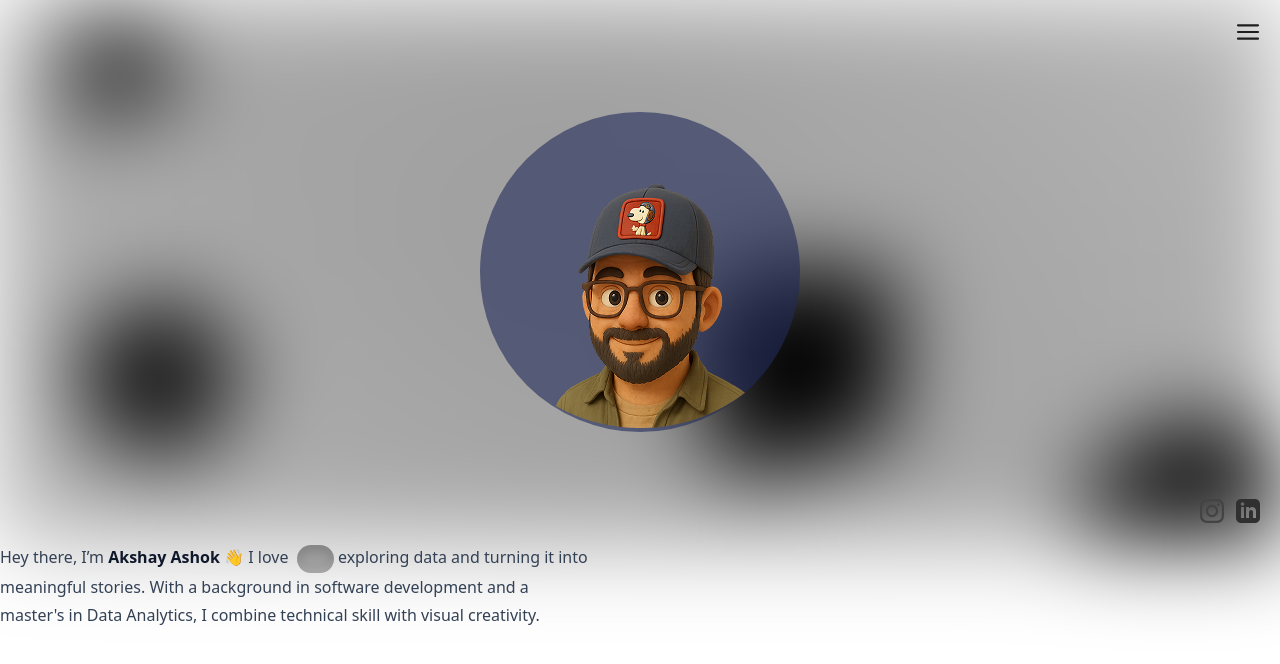
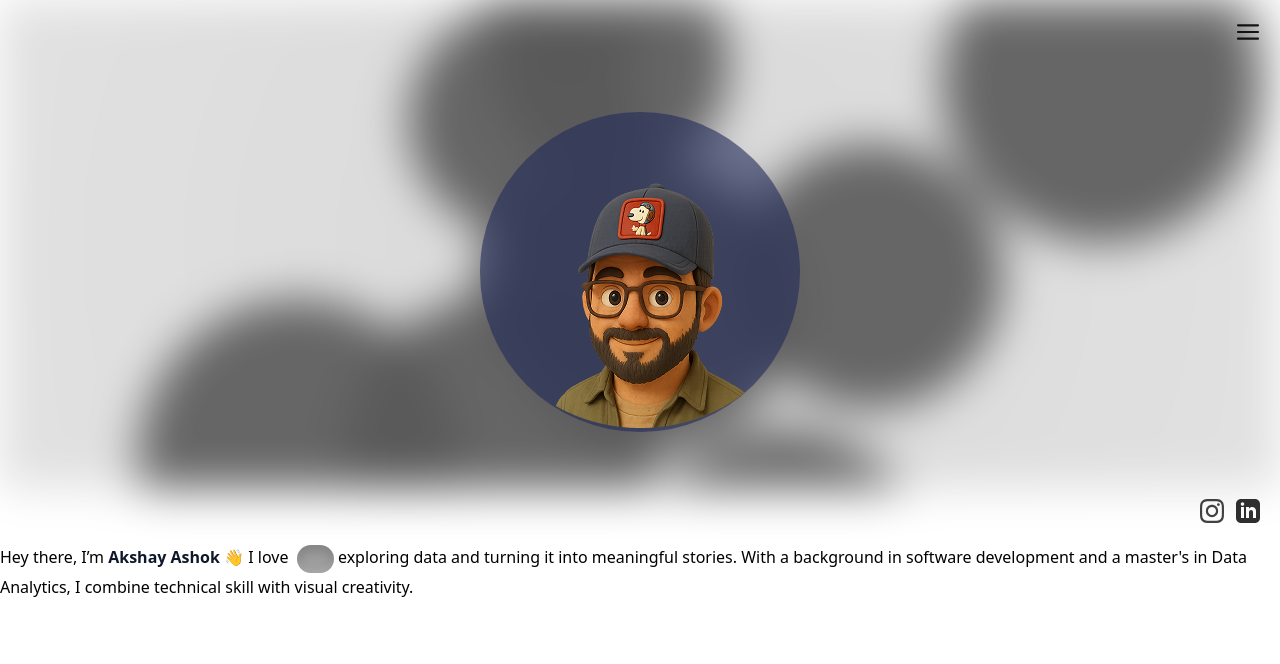
Before and after one commit to yoki1234/Portfolio_2025, a React (Vite) app: page / in a window 1280 px wide. Shown: the top 664 px of the page. Built offline with nearby package versions, Linux system fonts and the light colour scheme; grey boxes are pictures that could not be loaded.

Commit message:
fix(AnimatedBlureBackground): new component is being created called BlurAnimWrapper component

```diff
--- a/src/App.tsx
+++ b/src/App.tsx
@@ -5,8 +5,8 @@ function App() {
 
   return (
     <>
-    <Header />
-    <IntroductionSection/>
+      <Header />
+      <IntroductionSection />
     </>
   )
 }
--- /dev/null
+++ b/src/Components/BlurAnimWrapper.tsx
@@ -0,0 +1,139 @@
+import React, { useEffect, useRef } from "react";
+
+type BlurAnimWrapperProps = {
+  /** The only parameter: palette for the animated blobs */
+  colors: string[];
+  /** Children render above the animated background */
+  children: React.ReactNode;
+};
+
+type Blob = {
+  x: number; y: number;
+  vx: number; vy: number;
+  r: number; color: string;
+};
+
+const BlurAnimWrapper: React.FC<BlurAnimWrapperProps> = ({ colors, children }) => {
+  const canvasRef = useRef<HTMLCanvasElement | null>(null);
+  const rafRef = useRef<number | null>(null);
+  const blobsRef = useRef<Blob[]>([]);
+  const lastTsRef = useRef<number>(0);
+
+  // Resize canvas to its CSS size (with DPR)
+  useEffect(() => {
+    const c = canvasRef.current!;
+    const ctx = c.getContext("2d")!;
+    const resize = () => {
+      const dpr = Math.max(1, window.devicePixelRatio || 1);
+      const { width, height } = c.getBoundingClientRect();
+      c.width = Math.round(width * dpr);
+      c.height = Math.round(height * dpr);
+      ctx.setTransform(dpr, 0, 0, dpr, 0, 0);
+    };
+    resize();
+    const ro = new ResizeObserver(resize);
+    ro.observe(c);
+    return () => ro.disconnect();
+  }, []);
+
+  // Init blobs once
+  useEffect(() => {
+    const c = canvasRef.current!;
+    const { width, height } = c.getBoundingClientRect();
+
+    const N = 10; // number of blobs
+    const rand = (a:number, b:number) => a + Math.random() * (b - a);
+
+    blobsRef.current = Array.from({ length: N }, () => {
+      const color = colors[Math.floor(Math.random() * colors.length)] || "#000";
+      const r = rand(60, 160);
+      const speed = rand(10, 22);
+      const angle = rand(0, Math.PI * 2);
+      return {
+        x: rand(0, width),
+        y: rand(0, height),
+        vx: Math.cos(angle) * speed,
+        vy: Math.sin(angle) * speed,
+        r,
+        color
+      };
+    });
+  }, [colors]);
+
+  // Animate (auto-starts on mount)
+  useEffect(() => {
+    const c = canvasRef.current!;
+    const ctx = c.getContext("2d")!;
+    const reduced = window.matchMedia?.("(prefers-reduced-motion: reduce)").matches ?? false;
+
+    const step = (ts: number) => {
+      const dt = lastTsRef.current ? (ts - lastTsRef.current) / 1000 : 0;
+      lastTsRef.current = ts;
+
+      const { width, height } = c.getBoundingClientRect();
+      ctx.clearRect(0, 0, width, height);
+
+      // Soft vignette base
+      const g = ctx.createRadialGradient(
+        width / 2, height / 2, Math.min(width, height) / 5,
+        width / 2, height / 2, Math.max(width, height)
+      );
+      g.addColorStop(0, "rgba(0,0,0,0.25)");
+      g.addColorStop(1, "rgba(0,0,0,0.15)");
+      ctx.fillStyle = g;
+      ctx.fillRect(0, 0, width, height);
+
+      // Blobs
+      for (const b of blobsRef.current) {
+        if (!reduced) {
+          b.x += b.vx * dt;
+          b.y += b.vy * dt;
+        }
+
+        const m = b.r * 0.8;
+        if (b.x < -m || b.x > width + m) b.vx *= -1;
+        if (b.y < -m || b.y > height + m) b.vy *= -1;
+
+        ctx.globalAlpha = 0.9;
+        ctx.fillStyle = b.color;
+        ctx.beginPath();
+        ctx.arc(b.x, b.y, b.r, 0, Math.PI * 2);
+        ctx.fill();
+      }
+
+      rafRef.current = requestAnimationFrame(step);
+    };
+
+    rafRef.current = requestAnimationFrame(step);
+    return () => {
+      if (rafRef.current) cancelAnimationFrame(rafRef.current);
+    };
+  }, []);
+
+  const wrapperStyle: React.CSSProperties = {
+    position: "relative",
+    width: "100%",
+    overflow: "hidden",
+  };
+  const canvasStyle: React.CSSProperties = {
+    position: "absolute",
+    top:0,
+    left:0,
+    width: "100%",
+    height: "90%",
+    pointerEvents: "none",
+    filter: `blur(23px) saturate(0.9)`,
+    opacity:".65",
+  };
+
+  return (
+    <div style={wrapperStyle}>
+      <canvas ref={canvasRef} style={canvasStyle} />
+      <div className="flex flex-col items-center">
+        {children}
+      </div>
+    </div>
+  );
+};
+
+export default BlurAnimWrapper;
--- a/src/Containers/Header.tsx
+++ b/src/Containers/Header.tsx
@@ -2,32 +2,25 @@ import AnimatedBlurBackground from "../Components/AnimatedBlurBackground"
 import profilePhoto from "../assets/Profile_DP.png"
 import { Icons } from "../Components/Icons"
 import { ImageFramming } from "../Components/ImageFramming"
+import BlurAnimWrapper from "../Components/BlurAnimWrapper"
 
 
 export const Header = () => {
     return (
-        <div className="relative w-full h-[543px] flex flex-col items-center justify-between">
-            <AnimatedBlurBackground
-                fillParent
-                count={5}
-                opacity={1}
-                getShape={(i) => {
-                    if (i === 0) return { sides: 0, size: 120, color: "#000", speedScale: 10 };   // big circle
-                    if (i === 1) return { sides: 5, size: 90, color: "#000", speedScale: 10 };
-                    if (i === 2) return { sides: 3, size: 80, color: "#000", speedscale: 10 };
-                    return { sides: 4, size: 120 }; // others: squares, default colors
-                }}
-            />
-            <div className={"p-5 w-full flex flex-col items-end"}>
-                <Icons selectedIcon="Menu" className="w-6 h-6 cursor-pointer" />
+
+        <BlurAnimWrapper colors={["#000", "#000", "#000"]}>
+            <div className="p-5 w-full h-[543px] flex flex-col items-center justify-between">
+                <div className={"w-full flex flex-col items-end"}>
+                    <Icons selectedIcon="Menu" className="w-6 h-6 cursor-pointer" />
+                </div>
+                <ImageFramming imageURL={profilePhoto} structureSelection="profile_photo" />
+                <div className="w-full flex flex-row justify-end">
+                    <Icons selectedIcon="Instagram" className="w-6 h-6 mr-3 cursor-pointer" />
+                    <Icons selectedIcon="LinkedIn" className="w-6 h-6 cursor-pointer" />
+                </div>
             </div>
-            <ImageFramming imageURL= {profilePhoto} structureSelection = "profile_photo"/>
-            <div className="p-5 w-full flex flex-row justify-end">
-                <Icons selectedIcon="Instagram" className="w-6 h-6 mr-3 cursor-pointer" />
-                <Icons selectedIcon="LinkedIn" className="w-6 h-6 cursor-pointer" />
-            </div>
+        </BlurAnimWrapper >
 
-        </div>
 
     )
 }
--- a/src/Containers/IntroductionSection.tsx
+++ b/src/Containers/IntroductionSection.tsx
@@ -1,10 +1,13 @@
 import { Pills } from "../Components/Pills";
 import introImageOne from "../assets/introImage_1.png";
+// import AnimatedBlurBackground from "../Components/AnimatedBlurBackground";
+// import BlurAnimWrapper from "../Components/BlurAnimWrapper";
 
 export const IntroductionSection = () => {
     return (
-    <section className="max-w-prose text-slate-700">
-      <p className="text-base leading-7">
+
+        <section>
+            <p className="w-full text-base leading-7 ">
                 Hey there, I’m <span className="font-semibold text-slate-900">Akshay Ashok</span> 👋{" "}
                 I love <Pills imageSrc={introImageOne} />
                 exploring data and turning it into meaningful stories. With a background in
@@ -12,5 +15,6 @@ export const IntroductionSection = () => {
                 technical skill with visual creativity.
             </p>
         </section>
+
     );
 };
```
Lines whose indentation alone changed are shown as unchanged.
